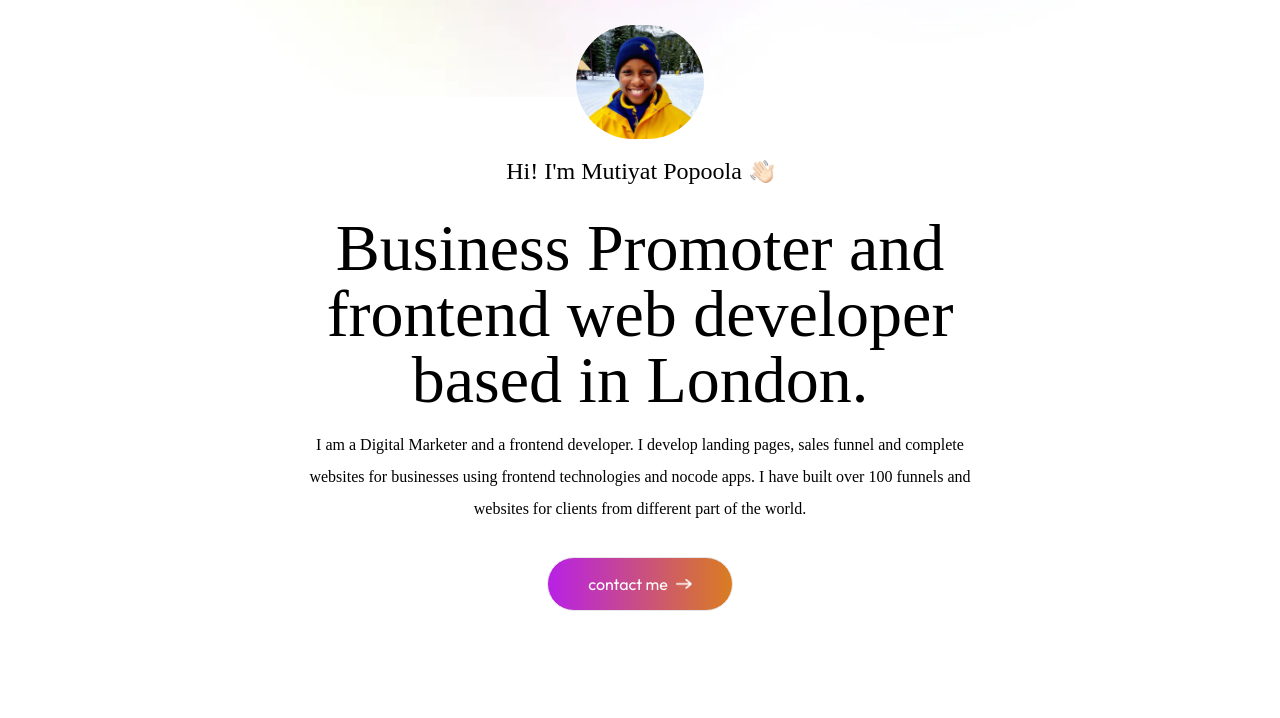
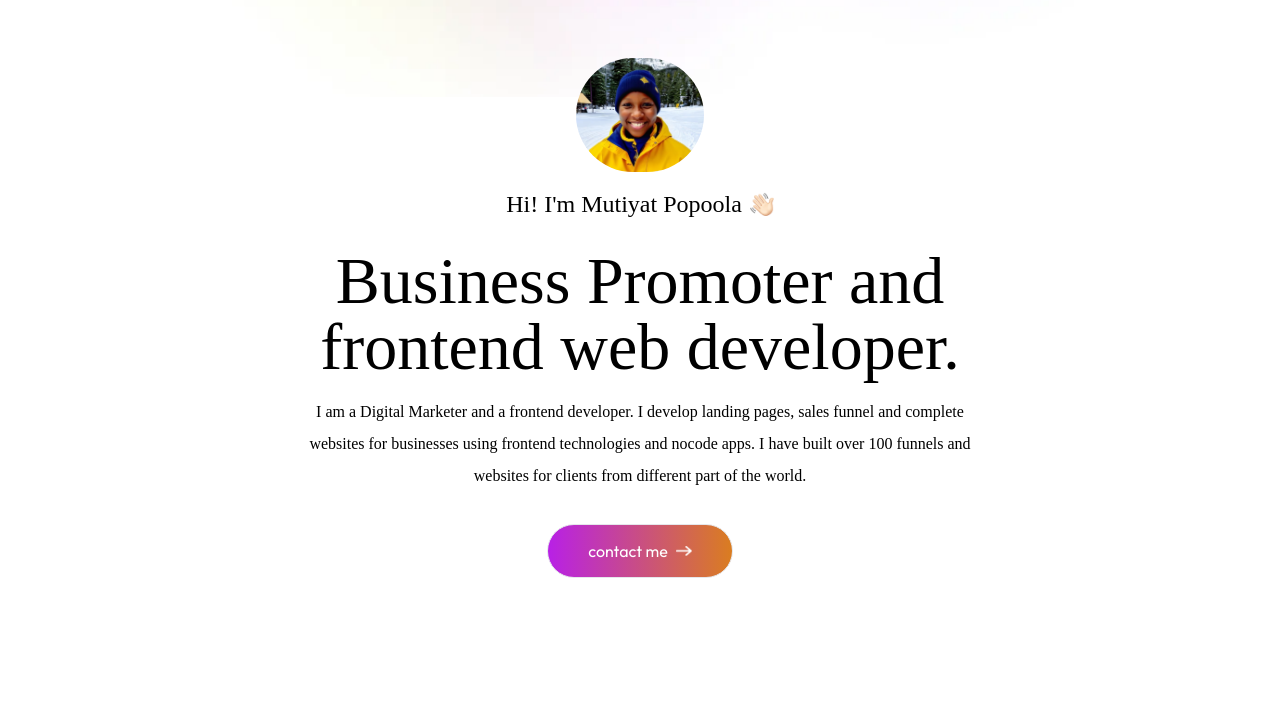
Before and after one commit to mutolib123/mutiyat-portfolio, a website: page index.html in a window 1280 px wide. Shown: the part 82-800 px from the top of the page. Drawn offline with Linux system fonts and the light colour scheme; a web font is replaced by a local one.

Commit message:
Update index.html

```diff
--- a/index.html
+++ b/index.html
@@ -78,7 +78,7 @@
             Hi! I&apos;m Mutiyat Popoola
             <img src="./assets/hand-icon.png" alt="" class="w-6 mb-1" />
         </h3>
-        <h1 class="text-3xl sm:text-6xl lg:text-[66px] font-Ovo">Business Promoter and frontend web developer based in London.</h1>
+        <h1 class="text-3xl sm:text-6xl lg:text-[66px] font-Ovo">Business Promoter and frontend web developer.</h1>
         <p class="max-w-2xl mx-auto font-Ovo">I am a Digital Marketer and a frontend developer. I develop landing pages, sales funnel and complete websites for businesses using frontend technologies and nocode apps. I have built over 100 funnels and websites for clients from different part of the world.</p>
 
         <div class="flex flex-col sm:flex-row items-center gap-4 mt-4">
```
